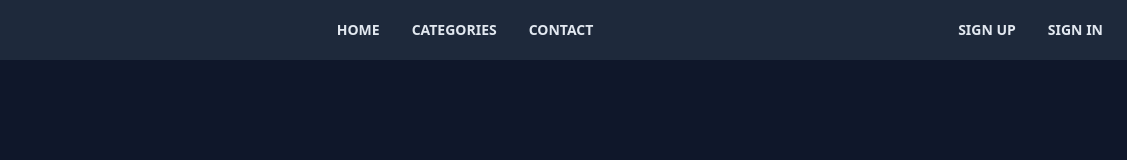
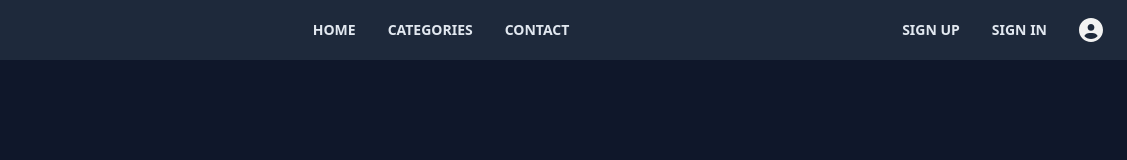
Before and after one commit to Nazutte/tailwind-tutorial, a website: page ui/index.html in a window 1280 px wide. Shown: the full height of the page, 153-1280 px from the left. Drawn offline with Linux system fonts and the light colour scheme.

Commit message:
user icon added

```diff
--- a/ui/css/main.css
+++ b/ui/css/main.css
@@ -13,14 +13,19 @@ body {
 }
 
 .logo {
-  @apply h-8 px-4;
+  @apply h-8 pl-4 pr-6;
 }
 
 .nav-ul {
-  @apply inline-flex;
+  @apply inline-flex items-center;
 }
 
 .nav-item {
   @apply text-slate-200 px-4 py-5 uppercase font-semibold text-sm;
   @apply hover:bg-slate-700 ease-in duration-200;
 }
+
+.icon-config {
+  @apply h-14 p-4;
+  @apply hover:bg-slate-700 ease-in duration-200;
+}
--- a/ui/index.html
+++ b/ui/index.html
@@ -5,6 +5,7 @@
         <meta http-equiv="X-UA-Compatible" content="IE=edge">
         <meta name="viewport" content="width=device-width, initial-scale=1.0">
         <link href="css/tailwind.css" rel="stylesheet">
+        <!-- <script src="https://kit.fontawesome.com/db870cbd31.js" crossorigin="anonymous"></script> -->
     </head>
 
     <body>
@@ -17,10 +18,13 @@
                 <li class="nav-item">contact</li>
             </ul>
 
-            <ul class="nav-ul">
-                <li class="nav-item">sign up</li>
-                <li class="nav-item">sign in</li>
-            </ul>
+            <div class="nav-ul">
+                <ul class="nav-ul">
+                    <li class="nav-item">sign up</li>
+                    <li class="nav-item">sign in</li>
+                </ul>
+                <img class="icon-config" src="images/circle-user-solid.svg">
+            </div>
         </div>
     </body>
 </html>
```
Also changed, not shown: ui/css/tailwind.css, ui/images/circle-user-solid.svg (added).
